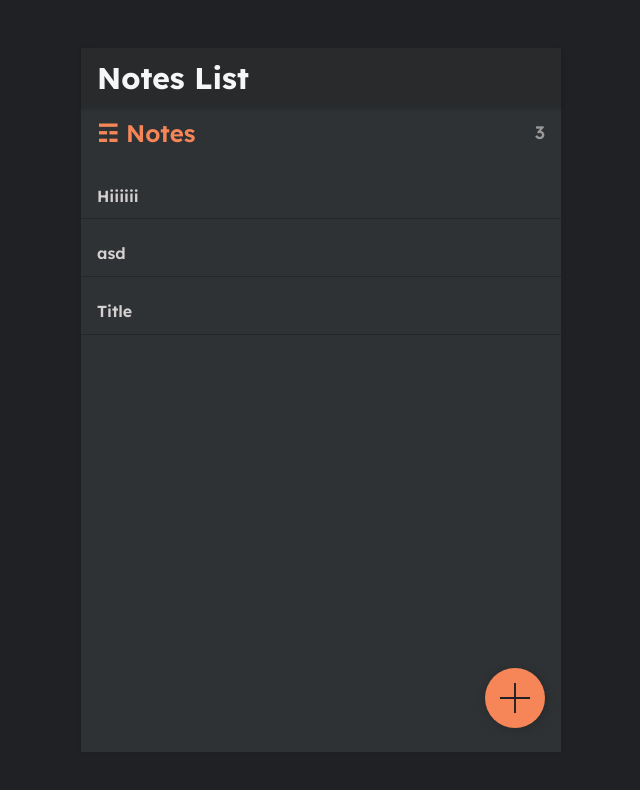
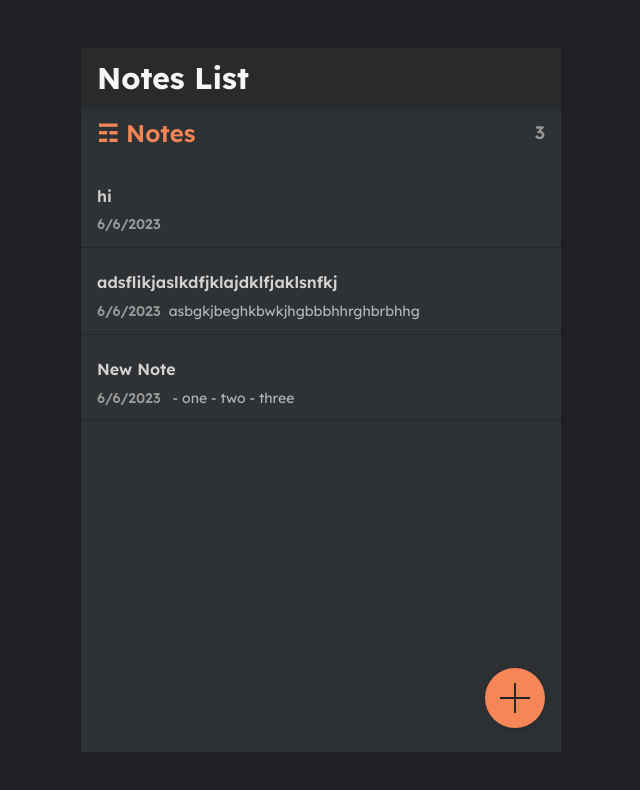
Before and after one commit to LuxinZhang902/MyNotes_Django-React, a React (Create React App) app: page / in a window 1280 px wide. Shown: the top 790 px of the page, without its empty margins (319-959 px from the left). Built offline with nearby package versions, Linux system fonts and the light colour scheme; data requests are answered from the project's data file.

Commit message:
Adding the body

```diff
--- a/db.json
+++ b/db.json
@@ -1,19 +1,19 @@
 {
   "notes": [
     {
-      "body": "Hiiiiii",
-      "updated": "2023-06-06T22:06:04.759Z",
-      "id": 3
+      "body": "hi",
+      "updated": "2023-06-06T22:13:10.902Z",
+      "id": 1
     },
     {
-      "body": "asd",
-      "updated": "2023-06-06T22:05:35.920Z",
-      "id": 4
+      "body": "adsflikjaslkdfjklajdklfjaklsnfkjasbgkjbeghkbwkjhgbbbhhrghbrbhhg",
+      "updated": "2023-06-06T22:13:22.478Z",
+      "id": 2
     },
     {
-      "body": "Title\n\nHIII\n\nfjhh",
-      "updated": "2023-06-06T22:09:57.799Z",
-      "id": 5
+      "body": "New Note\n\n- one\n- two \n- three\n",
+      "updated": "2023-06-06T22:19:15.555Z",
+      "id": 3
     }
   ]
 }
--- a/src/components/ListItem.js
+++ b/src/components/ListItem.js
@@ -1,17 +1,46 @@
 import React from 'react'
 import { Link } from 'react-router-dom'
 
+let getDate = (note) => {
+  return new Date(note.updated).toLocaleDateString()
+}
+
+
+// This method rephrases the title
 let getTitle = (note) => {
   const title = note.body.split('\n')[0]
+
+  if(title.length > 32){
+    return title.slice(0, 32)
+  }
+
   return title
 }
 
+//The Body of the node
+let getContent = (note) => {
+  let title = getTitle(note)
+  let content = note.body.replaceAll('\n', ' ')
+  content = content.replaceAll(title, "")
+
+  if(content.length > 32){
+    return content.slice(0, 32)
+  }
+  else{
+    return content
+  }
+
+}
+
 const ListItem = ({note}) => {
-
   return (
     <Link to={'/note/' + note.id}>
       <div className='notes-list-item'>
         <h3>{getTitle(note)}</h3>
+        <p>
+          <span>{getDate(note)}</span>
+          {getContent(note)}
+        </p>
       </div>
 
     </Link>
```
